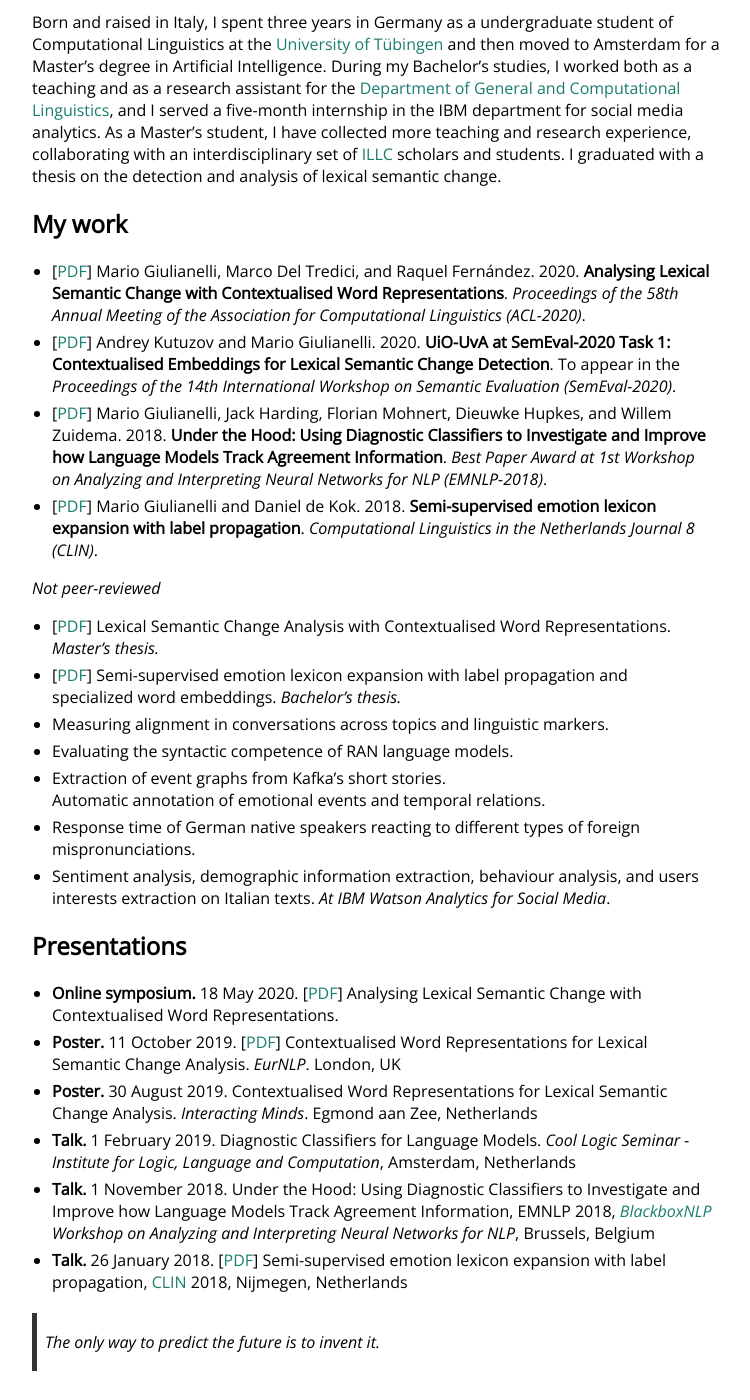
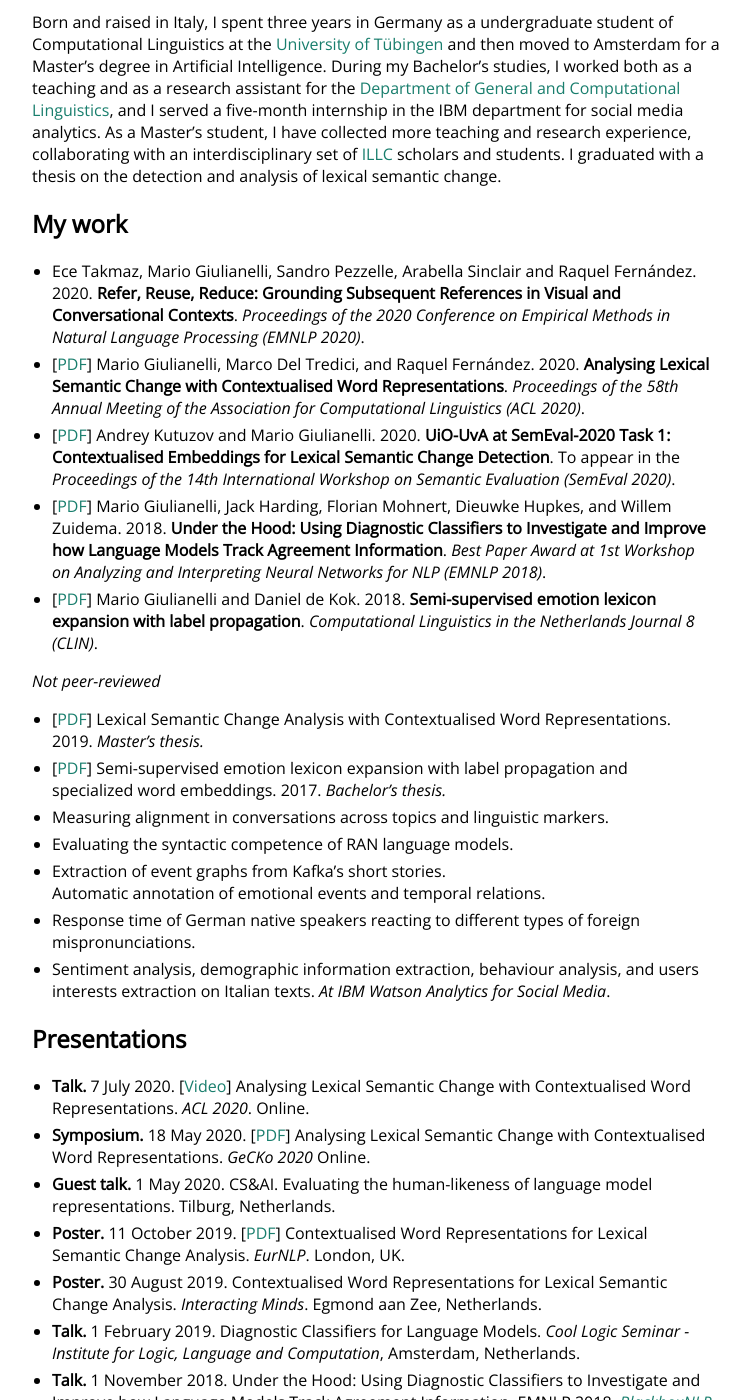
Before and after one commit to glnmario/glnmario.github.io, a Jekyll site: the page built from index.md, in a window 1280 px wide and 1400 px high, scrolled down 451 px. Shown: the whole window, without its empty margins (258-1008 px from the left). Built offline with Jekyll 4.4.1, drawn with Linux system fonts in a browser that asks for light colours; before the commit the page ends 1822 px from its top, so only the background shows below that; some of the changed text lies outside the part shown.

Commit message:
Update index.md

```diff
--- a/index.md
+++ b/index.md
@@ -24,14 +24,15 @@ Currently I study Artificial Intelligence at the University of Amsterdam.
 
 
 ## My work
-- [[PDF](https://www.aclweb.org/anthology/2020.acl-main.365/)] Mario Giulianelli, Marco Del Tredici, and Raquel Fernández. 2020. **Analysing Lexical Semantic Change with Contextualised Word Representations**. _Proceedings of the 58th Annual Meeting of the Association for Computational Linguistics (ACL-2020)_.
-- [[PDF](https://arxiv.org/abs/2005.00050)] Andrey Kutuzov and Mario Giulianelli. 2020. **UiO-UvA at SemEval-2020 Task 1: Contextualised Embeddings for Lexical Semantic Change Detection**. To appear in the _Proceedings of the 14th International Workshop on Semantic Evaluation (SemEval-2020)_.
-- [[PDF](https://arxiv.org/abs/1808.08079)] Mario Giulianelli, Jack Harding, Florian Mohnert, Dieuwke Hupkes, and Willem Zuidema. 2018. **Under the Hood: Using Diagnostic Classifiers to Investigate and Improve how Language Models Track Agreement Information**. _Best Paper Award at 1st Workshop on Analyzing and Interpreting Neural Networks for NLP (EMNLP-2018)_.
+- Ece Takmaz, Mario Giulianelli, Sandro Pezzelle, Arabella Sinclair and Raquel Fernández. 2020. **Refer, Reuse, Reduce: Grounding Subsequent References in Visual and Conversational Contexts**. _Proceedings of the 2020 Conference on Empirical Methods in Natural Language Processing (EMNLP 2020)_.
+- [[PDF](https://www.aclweb.org/anthology/2020.acl-main.365/)] Mario Giulianelli, Marco Del Tredici, and Raquel Fernández. 2020. **Analysing Lexical Semantic Change with Contextualised Word Representations**. _Proceedings of the 58th Annual Meeting of the Association for Computational Linguistics (ACL 2020)_.
+- [[PDF](https://arxiv.org/abs/2005.00050)] Andrey Kutuzov and Mario Giulianelli. 2020. **UiO-UvA at SemEval-2020 Task 1: Contextualised Embeddings for Lexical Semantic Change Detection**. To appear in the _Proceedings of the 14th International Workshop on Semantic Evaluation (SemEval 2020)_.
+- [[PDF](https://arxiv.org/abs/1808.08079)] Mario Giulianelli, Jack Harding, Florian Mohnert, Dieuwke Hupkes, and Willem Zuidema. 2018. **Under the Hood: Using Diagnostic Classifiers to Investigate and Improve how Language Models Track Agreement Information**. _Best Paper Award at 1st Workshop on Analyzing and Interpreting Neural Networks for NLP (EMNLP 2018)_.
 - [[PDF](https://clinjournal.org/clinj/article/view/82)] Mario Giulianelli and Daniel de Kok. 2018. **Semi-supervised emotion lexicon expansion with label propagation**. _Computational Linguistics in the Netherlands Journal 8 (CLIN)_.
 
 *Not peer-reviewed*
-- [[PDF](mscthesis.pdf)] Lexical Semantic Change Analysis with Contextualised Word Representations. _Master's thesis._
-- [[PDF](https://arxiv.org/pdf/1708.03910.pdf)] Semi-supervised emotion lexicon expansion with label propagation and specialized word embeddings. _Bachelor's thesis._
+- [[PDF](mscthesis.pdf)] Lexical Semantic Change Analysis with Contextualised Word Representations. 2019. _Master's thesis._
+- [[PDF](https://arxiv.org/pdf/1708.03910.pdf)] Semi-supervised emotion lexicon expansion with label propagation and specialized word embeddings. 2017. _Bachelor's thesis._
 - Measuring alignment in conversations across topics and linguistic markers.
 - Evaluating the syntactic competence of RAN language models.
 - Extraction of event graphs from Kafka’s short stories.
@@ -41,13 +42,15 @@ Currently I study Artificial Intelligence at the University of Amsterdam.
  on Italian texts. _At IBM Watson Analytics for Social Media_.
 
 ## Presentations
-- **Online symposium.** 18 May 2020. [[PDF](gecko-poster-slides.pdf)] Analysing Lexical Semantic Change with Contextualised Word Representations.
-- **Poster.** 11 October 2019. [[PDF](EurNLP.pdf)] Contextualised Word Representations for Lexical Semantic Change Analysis. _EurNLP_. London, UK
-- **Poster.** 30 August 2019. Contextualised Word Representations for Lexical Semantic Change Analysis. _Interacting Minds_. Egmond aan Zee, Netherlands
-- **Talk.** 1 February 2019. Diagnostic Classifiers for Language Models. _Cool Logic Seminar - Institute for Logic, Language and Computation_, Amsterdam, Netherlands
-- **Talk.** 1 November 2018. Under the Hood: Using Diagnostic Classifiers to Investigate and Improve how Language Models Track Agreement Information, EMNLP 2018, _[BlackboxNLP](https://blackboxnlp.github.io) Workshop on Analyzing and Interpreting Neural Networks for NLP_, Brussels, Belgium
+- **Talk.** 7 July 2020. [[Video](https://slideslive.com/38929048/analysing-lexical-semantic-change-with-contextualised-word-representations)] Analysing Lexical Semantic Change with Contextualised Word Representations. _ACL 2020_. Online.
+- **Symposium.** 18 May 2020. [[PDF](gecko-poster-slides.pdf)] Analysing Lexical Semantic Change with Contextualised Word Representations. _GeCKo 2020_ Online.
+- **Guest talk.** 1 May 2020. CS&AI. Evaluating the human-likeness of language model representations. Tilburg, Netherlands.
+- **Poster.** 11 October 2019. [[PDF](EurNLP.pdf)] Contextualised Word Representations for Lexical Semantic Change Analysis. _EurNLP_. London, UK.
+- **Poster.** 30 August 2019. Contextualised Word Representations for Lexical Semantic Change Analysis. _Interacting Minds_. Egmond aan Zee, Netherlands.
+- **Talk.** 1 February 2019. Diagnostic Classifiers for Language Models. _Cool Logic Seminar - Institute for Logic, Language and Computation_, Amsterdam, Netherlands.
+- **Talk.** 1 November 2018. Under the Hood: Using Diagnostic Classifiers to Investigate and Improve how Language Models Track Agreement Information, EMNLP 2018, _[BlackboxNLP](https://blackboxnlp.github.io) Workshop on Analyzing and Interpreting Neural Networks for NLP_, Brussels, Belgium.
 <!-- > 1 November 2018, 17:00, Brussels -->
-- **Talk.** 26 January 2018. [[PDF](CLIN28.pdf)] Semi-supervised emotion lexicon expansion with label propagation, [CLIN](http://clin28.cls.ru.nl/#abstract-49) 2018, Nijmegen, Netherlands
+- **Talk.** 26 January 2018. [[PDF](CLIN28.pdf)] Semi-supervised emotion lexicon expansion with label propagation, [CLIN](http://clin28.cls.ru.nl/#abstract-49) 2018, Nijmegen, Netherlands.
 
 <!--
 ## GitHub
```
